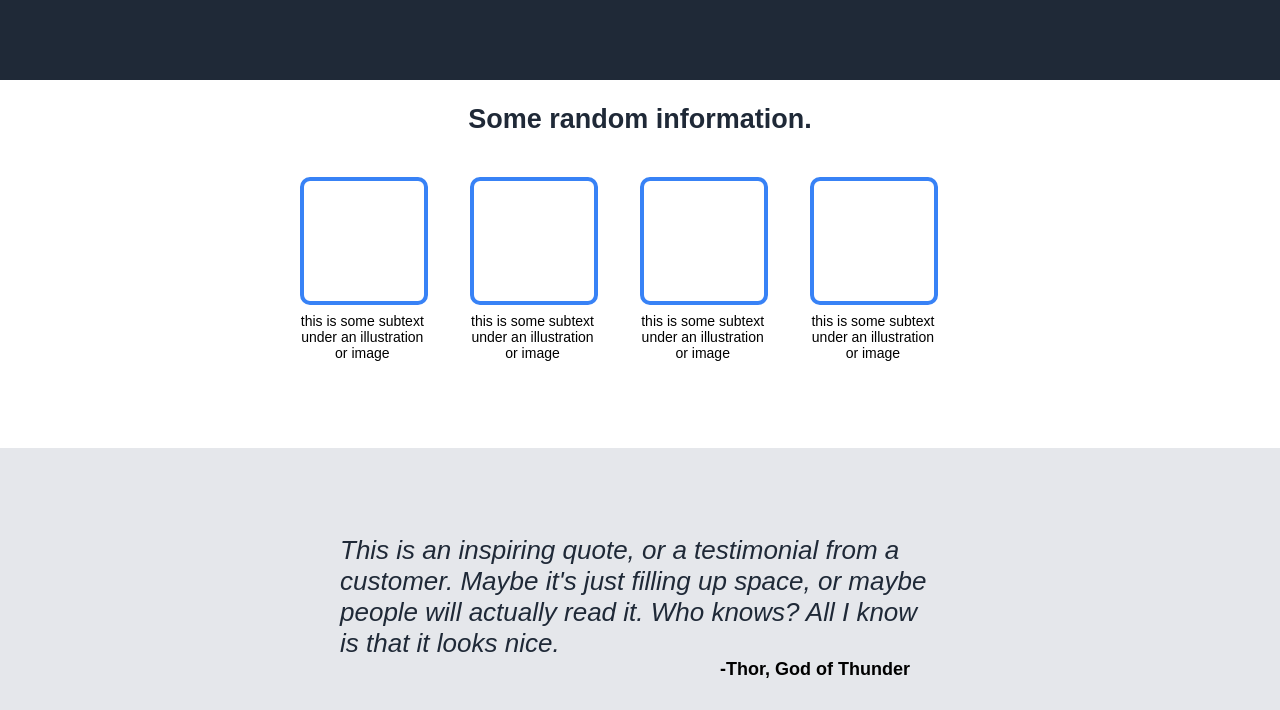
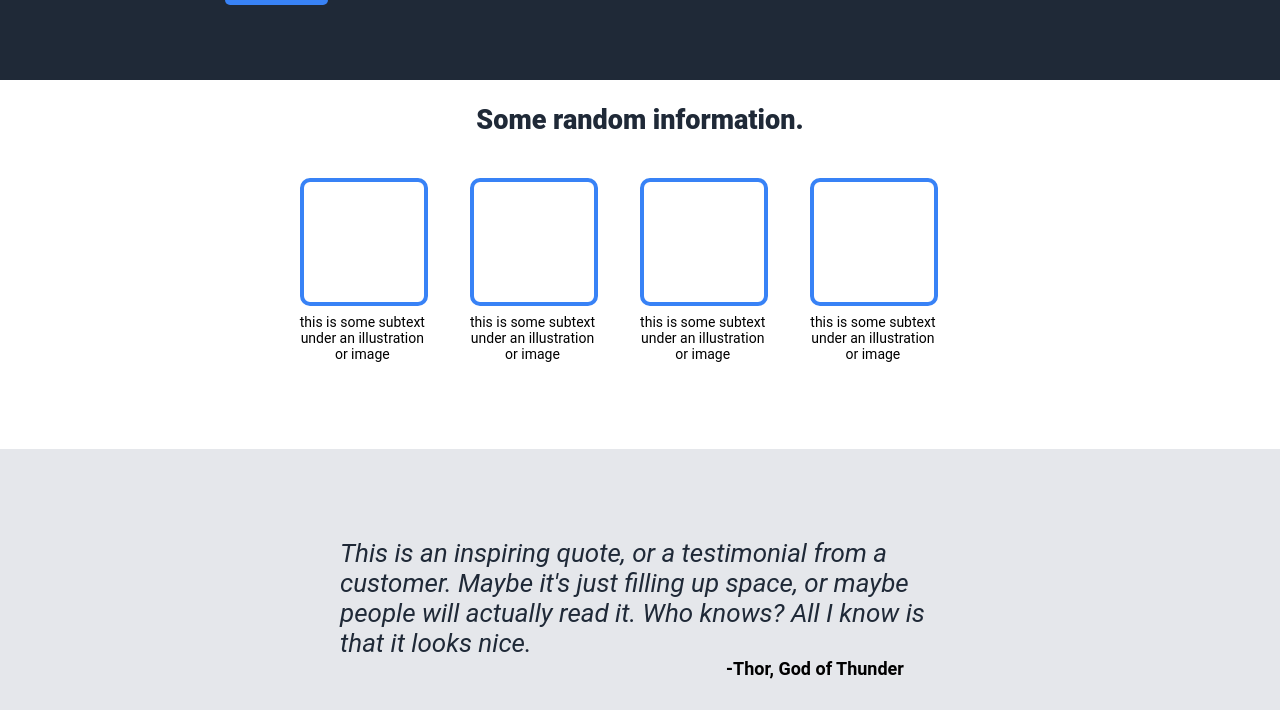
Before and after one commit to hsiuting13/landing-page, a plain HTML site: page index.html in a window 1280 px wide. Shown: the part 320-1030 px from the top of the page. Drawn offline with Linux system fonts and the light colour scheme.

Commit message:
Changed the font style

```diff
--- a/styles.css
+++ b/styles.css
@@ -4,7 +4,7 @@
   padding: 0;
 }
 body {
-  font-family: Arial, Helvetica, sans-serif;
+  font-family: "Roboto", Helvetica, sans-serif;
 }
 .showcase {
   background: #1f2937;
```
